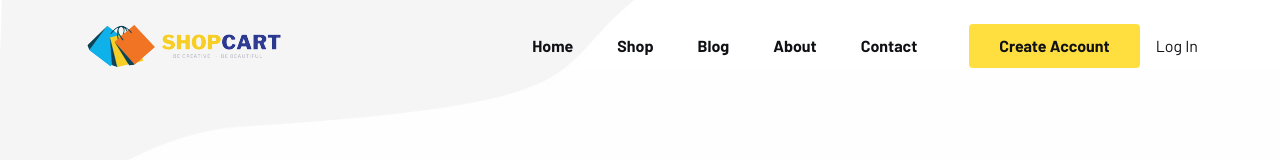
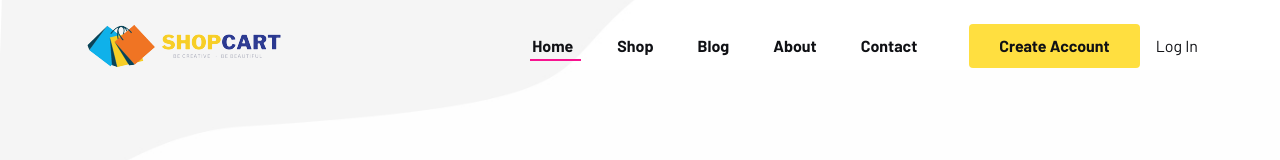
Before and after one commit to Bidyut-Sikder/frontEcommerce, a React (Vite) app: page / in a window 1280 px wide. Shown: the top 160 px of the page. Built offline with nearby package versions, Linux system fonts and the light colour scheme; no server answers.

Commit message:
Update NavItems.jsx

```diff
--- a/src/components/NavItems.jsx
+++ b/src/components/NavItems.jsx
@@ -7,6 +7,58 @@ const NavItems = () => {
   const [menuToggle, setMenuToggle] = useState(false);
   const [socialToggle, setSocialToggle] = useState(false);
   const [headerFixed, setHeaderFixed] = useState(false);
+
+
+  const [home, setHome] = useState(true)
+  const [shop, setShop] = useState(false)
+  const [blog, setBlog] = useState(false)
+  const [about, setAbout] = useState(false)
+  const [contact, setContact] = useState(false)
+
+
+
+
+
+  const shopSetting = () => {
+    setAbout(false)
+    setBlog(false)
+    setContact(false)
+    setShop(true)
+    setHome(false)
+  }
+
+  const homeSetting = () => {
+    setAbout(false)
+    setBlog(false)
+    setContact(false)
+    setShop(false)
+    setHome(true)
+  }
+
+
+  const blogSetting = () => {
+    setAbout(false)
+    setBlog(true)
+    setContact(false)
+    setShop(false)
+    setHome(false)
+  }
+  const contactSetting = () => {
+    setAbout(false)
+    setBlog(false)
+    setContact(true)
+    setShop(false)
+    setHome(false)
+  }
+  const aboutSetting = () => {
+    setAbout(true)
+    setBlog(false)
+    setContact(false)
+    setShop(false)
+    setHome(false)
+  }
+
+
 
 
   window.addEventListener("scroll", () => {
@@ -61,7 +113,29 @@ const NavItems = () => {
             </div>
             {/* menu area */}
 
-            <div className="menu-area">
+
+                     <div className="menu-area">
+              <div className="menu">
+                <ul className={`lab-ul ${menuToggle ? "active" : ""}`}>
+                  <li>
+                    <Link onClick={homeSetting} className={home ? "active-link" : ''} to="/">Home</Link>
+                  </li>
+                  <li>
+                    <Link onClick={shopSetting} className={shop ? "active-link" : ''} to="/shop">Shop</Link>
+                  </li>
+                  <li>
+                    <Link onClick={blogSetting} className={blog ? "active-link" : ''} to="/blog">Blog</Link>
+                  </li>
+                  <li>
+                    <Link onClick={aboutSetting} className={about ? "active-link" : ''} to="/about">About</Link>
+                  </li>
+                  <li>
+                    <Link onClick={contactSetting} className={contact ? "active-link" : ''} to="/contact">Contact</Link>
+                  </li>
+                </ul>
+              </div>
+
+{/*             <div className="menu-area">
               <div className="menu">
                 <ul className={`lab-ul ${menuToggle ? "active" : ""}`}>
                   <li>
@@ -80,7 +154,7 @@ const NavItems = () => {
                     <Link to="/contact">Contact</Link>
                   </li>
                 </ul>
-              </div>
+              </div> */}
               {/* sign in and log in area */}
 
 
```
